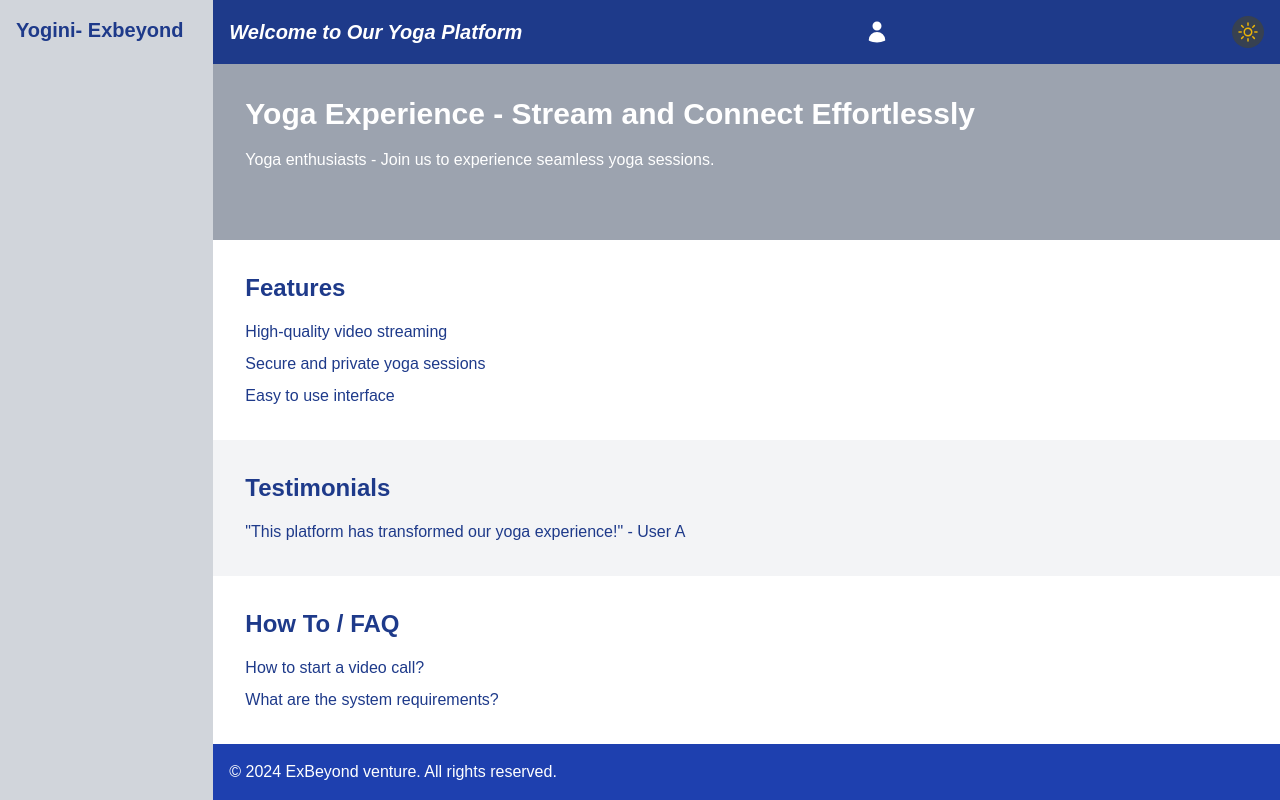
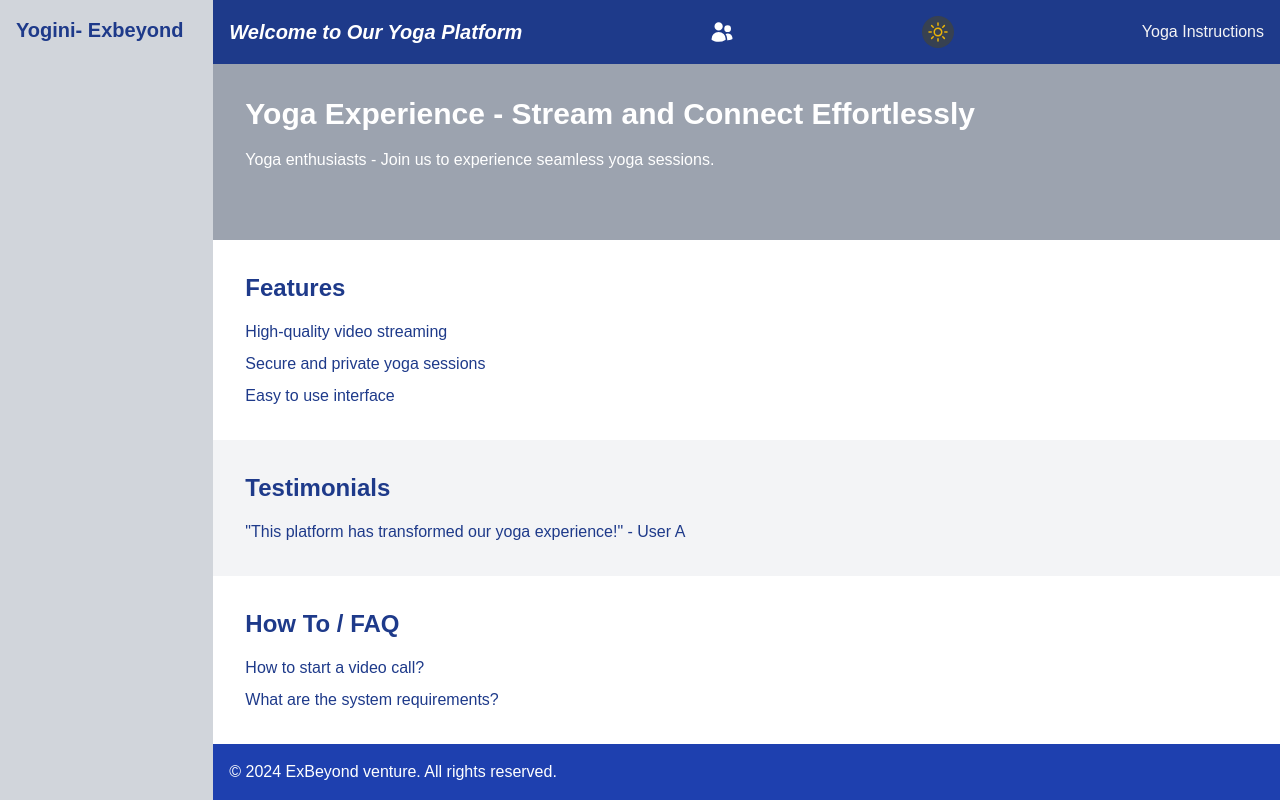
Before and after one commit to sureshnaloor/yoga, a Next.js app: page / in a window 1280 px wide. Built offline with nearby package versions, Linux system fonts and the light colour scheme.

Commit message:
added pdf doc

```diff
--- a/app/components/Yogaiconcomp.js
+++ b/app/components/Yogaiconcomp.js
@@ -1,5 +1,5 @@
-import { UserIcon } from '@heroicons/react/24/solid'; // Replace with the actual icon you choose
+import { UsersIcon } from '@heroicons/react/24/solid'; // Replace with the actual icon you choose
 
 export default function YogaIconComp() {
-  return <UserIcon className="w-6 h-6 text-white dark:text-zinc-800" />;
+  return <UsersIcon className="w-6 h-6 text-white dark:text-zinc-800" />;
 }
--- a/app/page.js
+++ b/app/page.js
@@ -1,8 +1,8 @@
- // Replace with the actual icon you choose
+// Replace with the actual icon you choose
 
- import ThemeSwitcher from './components/ThemeSwitcher';
-import Link from 'next/link'
-import YogaIconComp from './components/Yogaiconcomp';
+import ThemeSwitcher from "./components/ThemeSwitcher";
+import Link from "next/link";
+import YogaIconComp from "./components/Yogaiconcomp";
 export default function LandingPage() {
   return (
     <div className="md:flex min-h-screen bg-background-light dark:bg-background-dark text-text-light dark:text-text-dark">
@@ -16,22 +16,48 @@ export default function LandingPage() {
       <div className="flex-1 flex flex-col">
         {/* Header */}
         <header className="bg-primary dark:bg-gray-300 text-white dark:text-zinc-800 p-4 flex justify-between items-center">
-          <h1 className="text-xl font-semibold italic">Welcome to Our Yoga Platform</h1>
-          <Link href="/jitsi">
+          <h1 className="text-xl font-semibold italic">
+            Welcome to Our Yoga Platform
+          </h1>
+          <Link href="/yogaroom">
             <div className="relative group">
               <YogaIconComp />
               <span className="absolute left-0 top-full mt-1 w-max opacity-0 group-hover:opacity-100 transition-opacity text-sm bg-gray-700 text-white p-1 rounded">
-                Click here to yoga
+                Click here to yogaroom
               </span>
             </div>
           </Link>
           <ThemeSwitcher />
+          <div className="flex items-center">
+            {/* <object
+              data="/documents/yoga.pdf"
+              type="application/pdf"
+              className="w-full h-1/2"
+            >
+              <p>
+                Your browser does not support PDFs. Please download the PDF to
+                view it: <a href="/documents/yoga.pdf">Download PDF</a>
+              </p>
+            </object> */}
+
+            <Link
+              href="/documents/yoga.pdf"
+              target="_blank"
+              className="text-zinc-100 hover:underline dark:text-zinc-900"
+            >
+              Yoga Instructions
+            </Link>
+          </div>
         </header>
 
         {/* Hero Section */}
         <section className="flex-1 bg-gray-400 dark:bg-gray-100 text-white dark:text-zinc-800 p-8">
-          <h2 className="text-3xl font-bold">Yoga Experience - Stream and Connect Effortlessly</h2>
-          <p className="mt-4">Yoga enthusiasts - Join us to experience seamless yoga sessions.</p>
+          <h2 className="text-3xl font-bold">
+            Yoga Experience - Stream and Connect Effortlessly
+          </h2>
+          <p className="mt-4">
+            Yoga enthusiasts - Join us to experience seamless yoga sessions.
+          </p>
         </section>
 
         {/* Features Section */}
@@ -48,7 +74,9 @@ export default function LandingPage() {
         {/* Testimonials Section */}
         <section className="bg-gray-100 dark:bg-gray-800 p-8 text-text-light dark:text-text-dark">
           <h2 className="text-2xl font-bold">Testimonials</h2>
-          <p className="mt-4">"This platform has transformed our yoga experience!" - User A</p>
+          <p className="mt-4">
+            "This platform has transformed our yoga experience!" - User A
+          </p>
           {/* Add more testimonials */}
         </section>
 
```
Also changed, not shown: app/yogaroom/page.js (renamed from app/jitsi/page.js).
